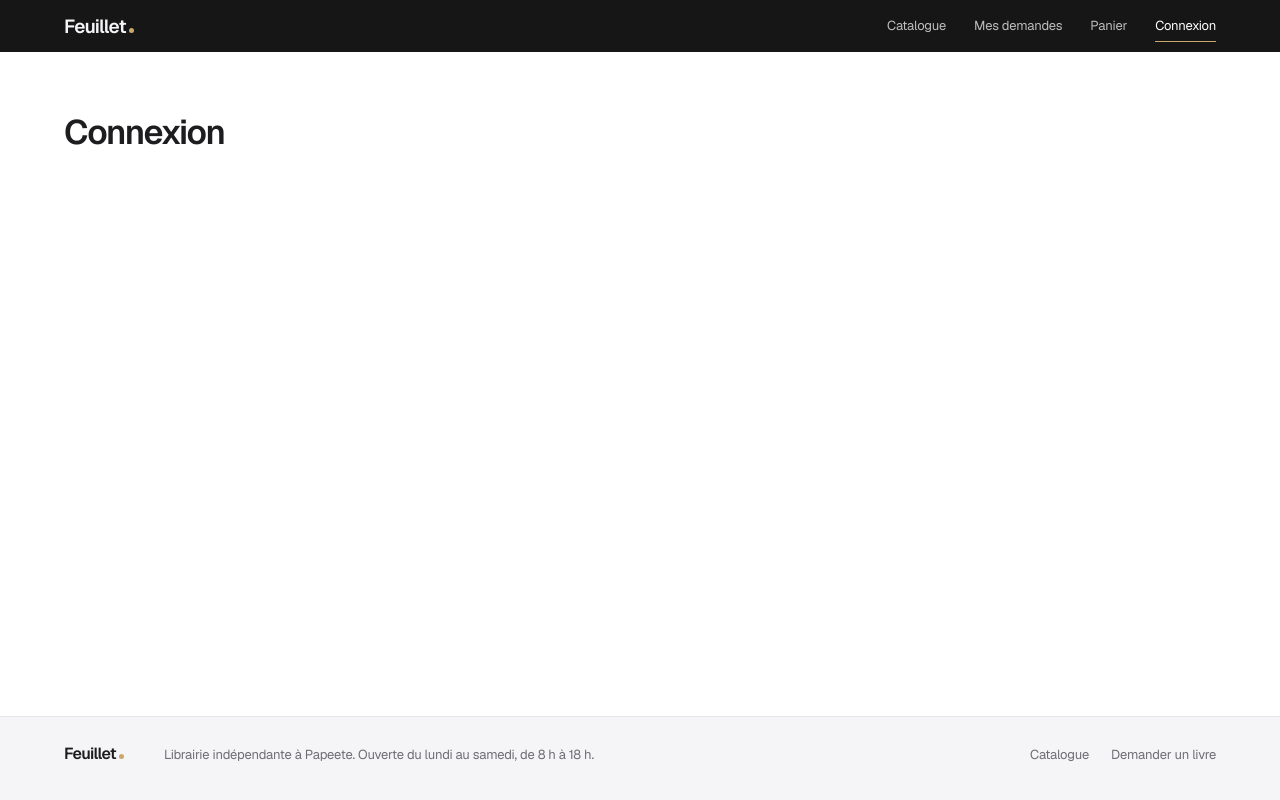
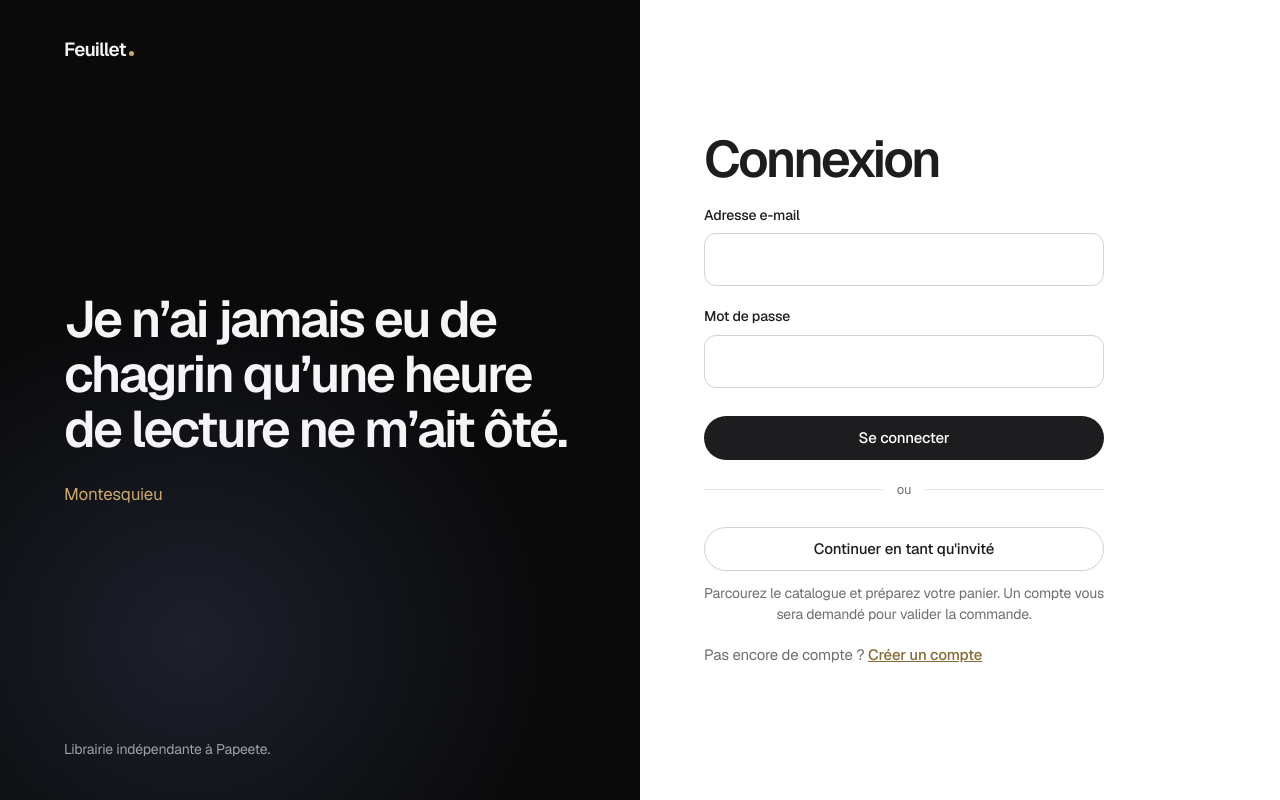
Before and after one commit to hunixcode/feuillet, a React (Vite) app in the folder frontend/: page /connexion in a window 1280 px wide. Built offline with nearby package versions, Linux system fonts and the light colour scheme.

Commit message:
feat(frontend): page de connexion reliée à l'API

```diff
--- /dev/null
+++ b/frontend/src/pages/client/ConnexionPage.css
@@ -0,0 +1,107 @@
+.acces {
+  display: grid;
+  grid-template-columns: minmax(0, 1fr) minmax(0, 1fr);
+  min-height: 100svh;
+}
+
+.acces-visuel {
+  display: flex;
+  flex-direction: column;
+  justify-content: space-between;
+  gap: 48px;
+  padding: 40px var(--marge);
+  background: radial-gradient(ellipse 80% 60% at 30% 80%, #1c202b 0%, var(--noir) 70%);
+  color: var(--gris-fond);
+}
+
+.acces-visuel :focus-visible {
+  outline-color: var(--laiton);
+}
+
+.citation {
+  max-width: 17ch;
+  font-size: clamp(2.25rem, 4vw, 3.5rem);
+  font-weight: 600;
+  line-height: 1.08;
+  letter-spacing: -0.045em;
+}
+
+.citation-auteur {
+  margin-top: 24px;
+  color: var(--laiton);
+}
+
+.acces .aide {
+  color: var(--gris);
+  font-size: 0.875rem;
+}
+
+.acces-visuel .aide {
+  color: var(--gris-clair);
+}
+
+.acces-formulaire {
+  display: grid;
+  align-content: center;
+  padding: 48px var(--marge);
+  background: var(--blanc);
+}
+
+.acces .formulaire {
+  display: grid;
+  gap: 20px;
+  width: 100%;
+  max-width: 400px;
+}
+
+.acces-formulaire h1 {
+  font-size: clamp(2.5rem, 4vw, 3.25rem);
+  line-height: 1;
+  letter-spacing: -0.05em;
+}
+
+.acces-formulaire .common-button {
+  width: 100%;
+  margin-top: 8px;
+}
+
+.acces .formulaire > .aide {
+  margin-top: -8px;
+  text-align: center;
+}
+
+.separateur {
+  display: flex;
+  align-items: center;
+  gap: 14px;
+  color: var(--gris);
+  font-size: 0.8125rem;
+}
+
+.separateur::before,
+.separateur::after {
+  content: '';
+  flex: 1;
+  height: 1px;
+  background: var(--ligne-douce);
+}
+
+.acces-bas {
+  color: var(--gris);
+  font-size: 0.9375rem;
+}
+
+.acces-bas a {
+  color: var(--laiton-fonce);
+  font-weight: 500;
+}
+
+@media (max-width: 880px) {
+  .acces {
+    grid-template-columns: minmax(0, 1fr);
+  }
+
+  .acces-visuel {
+    min-height: 44svh;
+  }
+}
--- a/frontend/src/pages/client/ConnexionPage.tsx
+++ b/frontend/src/pages/client/ConnexionPage.tsx
@@ -1,5 +1,99 @@
+import { useState, type SubmitEvent } from 'react'
+import { Link, useLocation, useNavigate } from 'react-router-dom'
+import Button from '../../components/common/Button.tsx'
+import ErrorMessage from '../../components/common/ErrorMessage.tsx'
+import Input from '../../components/common/Input.tsx'
+import { useAuth } from '../../contexts/useAuth'
+import { cheminApresConnexion } from '../../routes/redirection'
+import { erreursDesChamps, messageErreur } from '../../utils/erreurs'
+import './ConnexionPage.css'
+
 function ConnexionPage() {
-  return <h1>Connexion</h1>
+  const { connexion } = useAuth()
+  const navigate = useNavigate()
+  const location = useLocation()
+  const depuis = (location.state as { depuis?: string } | null)?.depuis
+
+  const [email, setEmail] = useState('')
+  const [motDePasse, setMotDePasse] = useState('')
+  const [erreurs, setErreurs] = useState<Record<string, string>>({})
+  const [message, setMessage] = useState('')
+  const [envoi, setEnvoi] = useState(false)
+
+  async function envoyer(evenement: SubmitEvent<HTMLFormElement>) {
+    evenement.preventDefault()
+    setEnvoi(true)
+    setErreurs({})
+    setMessage('')
+
+    try {
+      const utilisateur = await connexion({ email, motDePasse })
+      navigate(cheminApresConnexion(utilisateur.role, depuis), { replace: true })
+    } catch (erreur) {
+      const champs = erreursDesChamps(erreur)
+      setErreurs(champs)
+      setMessage(Object.keys(champs).length > 0 ? '' : messageErreur(erreur))
+      setEnvoi(false)
+    }
+  }
+
+  return (
+    <div className="acces">
+      <div className="acces-visuel">
+        <Link className="client-logo" to="/catalogue">
+          Feuillet
+        </Link>
+        <figure>
+          <blockquote className="citation">
+            Je n’ai jamais eu de chagrin qu’une heure de lecture ne m’ait ôté.
+          </blockquote>
+          <figcaption className="citation-auteur">Montesquieu</figcaption>
+        </figure>
+        <p className="aide">Librairie indépendante à Papeete.</p>
+      </div>
+
+      <main className="acces-formulaire">
+        <form className="formulaire" onSubmit={envoyer} noValidate>
+          <h1>Connexion</h1>
+          {message && <ErrorMessage>{message}</ErrorMessage>}
+          <Input
+            label="Adresse e-mail"
+            type="email"
+            name="email"
+            autoComplete="email"
+            value={email}
+            onChange={(evenement) => setEmail(evenement.target.value)}
+            error={erreurs.email}
+          />
+          <Input
+            label="Mot de passe"
+            type="password"
+            name="motDePasse"
+            autoComplete="current-password"
+            value={motDePasse}
+            onChange={(evenement) => setMotDePasse(evenement.target.value)}
+            error={erreurs.motDePasse}
+          />
+          <Button type="submit" loading={envoi}>
+            Se connecter
+          </Button>
+          <p className="separateur">
+            <span>ou</span>
+          </p>
+          <Link className="common-button common-button--secondary" to="/catalogue">
+            Continuer en tant qu'invité
+          </Link>
+          <p className="aide">
+            Parcourez le catalogue et préparez votre panier. Un compte vous sera demandé pour
+            valider la commande.
+          </p>
+          <p className="acces-bas">
+            Pas encore de compte ? <Link to="/inscription">Créer un compte</Link>
+          </p>
+        </form>
+      </main>
+    </div>
+  )
 }
 
 export default ConnexionPage
--- a/frontend/src/routes/router.tsx
+++ b/frontend/src/routes/router.tsx
@@ -10,6 +10,7 @@ import ProduitPage from '../pages/client/ProduitPage.tsx'
 import ProtectedRoute from './ProtectedRoute.tsx'
 
 export const routes: RouteObject[] = [
+  { path: '/connexion', element: <ConnexionPage /> },
   {
     path: '/',
     element: <ClientLayout />,
@@ -22,7 +23,6 @@ export const routes: RouteObject[] = [
         element: <ProtectedRoute role="client" />,
         children: [{ path: 'demandes', element: <DemandesPage /> }],
       },
-      { path: 'connexion', element: <ConnexionPage /> },
       { path: 'inscription', element: <InscriptionPage /> },
       { path: '*', element: <NotFoundPage /> },
     ],
```
Also changed, not shown: 1 other file (tests, documents, lock files or other folders).
